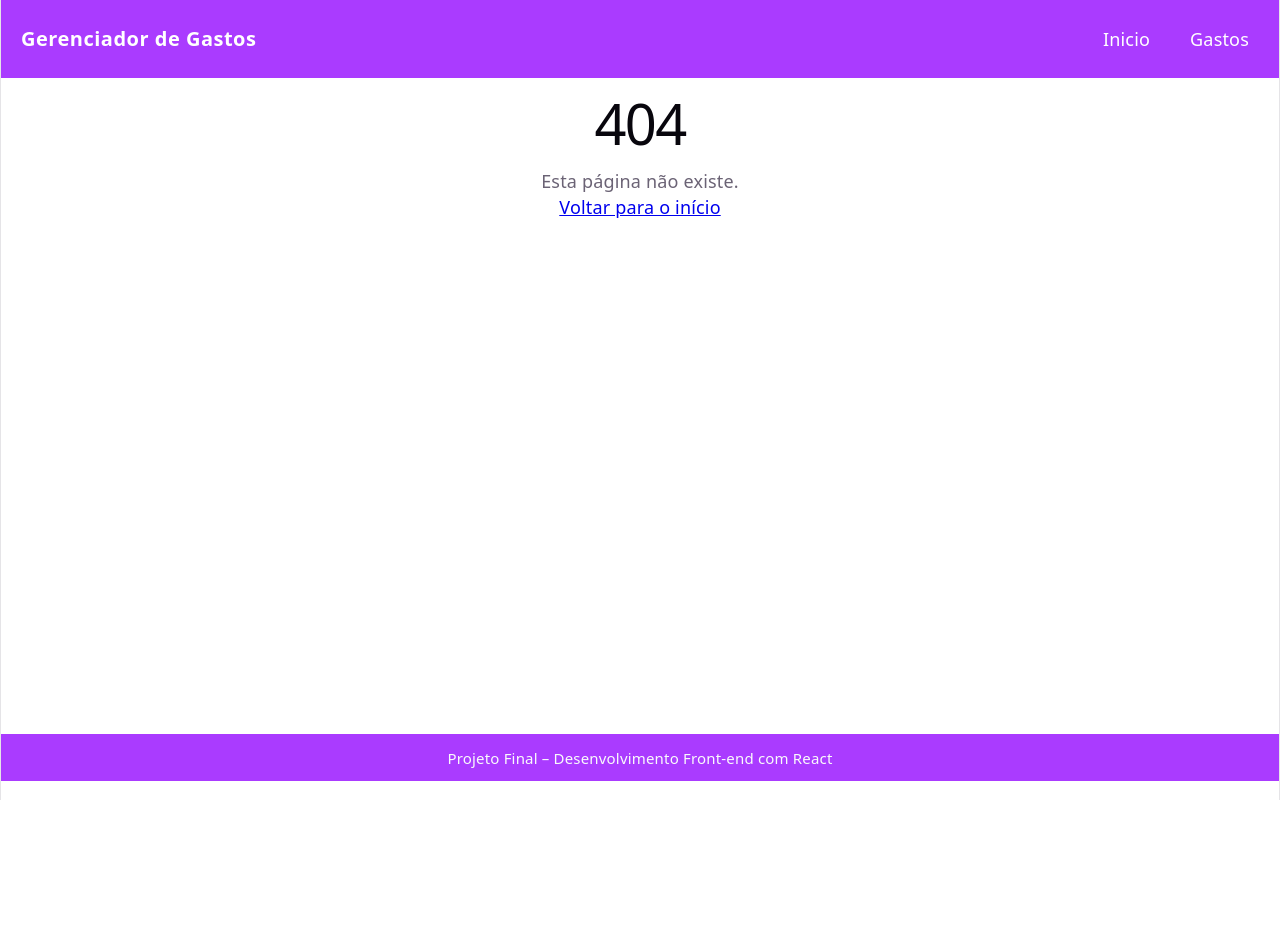
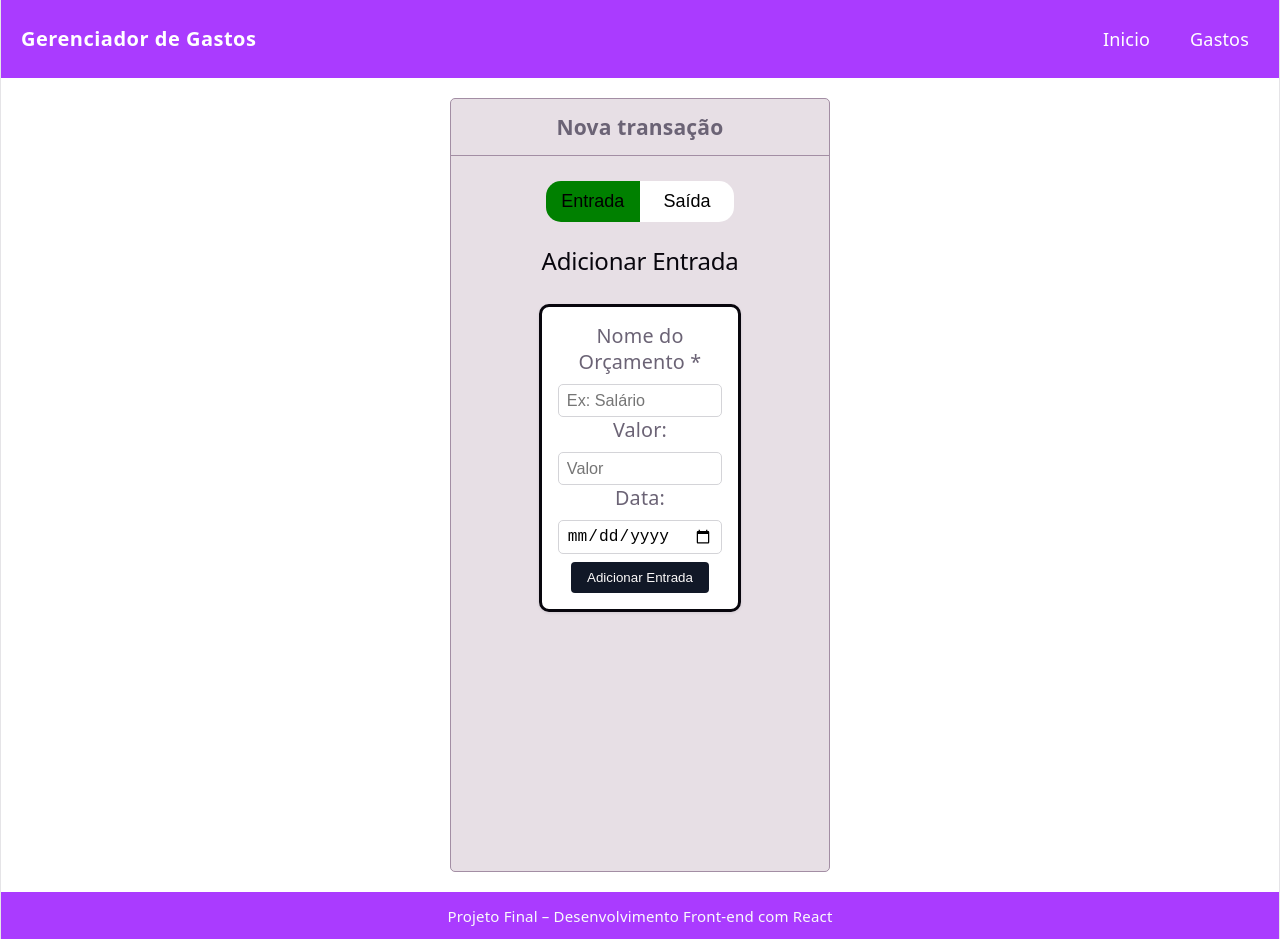
Before and after one commit to AlefeAlvesC/Projeto-Final-Modulo4-IteamFullStack, a React (Vite) app in the folder controle-gastos-pessoais-app/: page /adicionar in a window 1280 px wide. Before the commit this address had no page. Before the commit the page ends 800 px from the top, so only its background shows below. Built offline with nearby package versions, Linux system fonts and the light colour scheme.

Commit message:
Atualizando pages, para ter uma única página de formulário:

```diff
--- a/controle-gastos-pessoais-app/src/App.jsx
+++ b/controle-gastos-pessoais-app/src/App.jsx
@@ -7,7 +7,6 @@ import PaginaGastos from './pages/PaginaGastos'
 import PaginaDetalhes from './pages/PaginaDetalhes'
 import PaginaFormulario from './pages/PaginaFormulario'
 import PaginaNaoEncontrada from './pages/PaginaNaoEncontrada'
-import PaginaEntrada from './pages/PaginaEntrada';
 function App() {
 
   return (
@@ -17,8 +16,7 @@ function App() {
         <Route path='/' element={<PaginaInicio/>}/>
         <Route path='/lista-gasto' element={<PaginaGastos/>}/>
         <Route path='/gastos/:id' element={<PaginaDetalhes/>}/>
-        <Route path='/adicionar-gasto' element={<PaginaFormulario/>}/>
-        <Route path='/adicionar-entrada' element={<PaginaEntrada/>}/>
+        <Route path='/adicionar' element={<PaginaFormulario/>}/>
         <Route path='*' element={<PaginaNaoEncontrada/>}/>
       </Routes>
       <Footer/>
--- a/controle-gastos-pessoais-app/src/components/CardSugests.jsx
+++ b/controle-gastos-pessoais-app/src/components/CardSugests.jsx
@@ -5,7 +5,7 @@ const CardSugests = ({ name, children }) => {
     const categoriaParaPassar = name === "Criar com categoria personalizada" ? "" : name;
 
     return (
-        <Link to="/adicionar-gasto" state={{ categoria: categoriaParaPassar }} className="div-nome-card" style={{ textDecoration: 'none', color: 'black' }}>
+        <Link to="/adicionar" state={{ categoria: categoriaParaPassar }} className="div-nome-card" style={{ textDecoration: 'none', color: 'black' }}>
             {children} {name}
         </Link>
     )
--- a/controle-gastos-pessoais-app/src/pages/PaginaEntrada.jsx
+++ b/controle-gastos-pessoais-app/src/components/FormNovaEntrada.jsx
@@ -2,7 +2,7 @@ import { useState } from "react";
 import { useNavigate } from "react-router-dom";
 import { useGastos } from "../contexts/GastosContext";
 
-function AdicionarEntrada() {
+function FormNovaEntrada() {
 
   const { adicionarGasto } = useGastos();
   const navigate = useNavigate();
@@ -78,4 +78,4 @@ function AdicionarEntrada() {
   );
 }
 
-export default AdicionarEntrada;
+export default FormNovaEntrada;
--- a/controle-gastos-pessoais-app/src/index.css
+++ b/controle-gastos-pessoais-app/src/index.css
@@ -263,3 +263,46 @@ footer {
 .bloco-inicio-txt {
   margin: 1rem 0;
 }
+
+.nova-transa {
+  display: flex;
+  flex-direction: column;
+  align-items: center;
+  gap: 25px;
+  border: 1px solid rgb(163, 142, 164);
+  border-radius: 5px;
+  background-color: rgb(231, 223, 229);
+}
+
+.transa-title {
+  width: 100%;
+  display: block;
+  border-bottom: 1px solid rgb(163, 142, 164);
+  padding: 15px;
+}
+
+.type-form {
+  display: grid;
+  grid-template-columns: 1fr 1fr;
+  min-width: 50%;
+  border-radius: 15px;
+  overflow: hidden;
+}
+
+.type-form button {
+  padding: 10px;
+  font-size: 1rem;
+  border: none;
+  cursor: pointer;
+  background-color: white;
+  color: black;
+  transition: 0.5s;
+}
+
+.type-form .button-entrada:hover {
+  background-color: rgb(157, 202, 157);
+}
+
+.type-form .button-saida:hover{
+  background-color: rgb(201, 128, 128);
+}
--- a/controle-gastos-pessoais-app/src/pages/PaginaFormulario.jsx
+++ b/controle-gastos-pessoais-app/src/pages/PaginaFormulario.jsx
@@ -1,9 +1,59 @@
+import { useState } from 'react';
 import FormNovoGasto from '../components/FormNovoGasto';
+import FormNovaEntrada from '../components/FormNovaEntrada';
 
 const PaginaFormulario = () => {
+    const [tipoForm, setTipoForm] = useState(true);
+
+    const chamaFormEntrada = () => {
+        setTipoForm(true);
+    }
+
+    const chamaFormSaida = () => {
+        setTipoForm(false);
+    }
+
+
+
     return(
         <main>
-            <FormNovoGasto></FormNovoGasto>
+            <section>
+                <div className='nova-transa'>
+                    <div className='transa-title'>
+                        <h3>Nova transação</h3>
+                    </div>
+
+                    <div className='type-form'>
+                        <button
+                            className='button-entrada'
+                            onClick={chamaFormEntrada}
+                            style={tipoForm ? {backgroundColor : "green"} : {backgroundColor : "white"} }
+                        >
+                            Entrada
+                        </button>
+
+                        <button
+                        className='button-saida'
+                        onClick={chamaFormSaida}
+                        style={!tipoForm ? {backgroundColor : "red"} : {backgroundColor : "white"}  }
+                        >
+                            Saída
+                        </button>
+                    </div>
+
+                    {
+                        tipoForm?
+                        <FormNovaEntrada/>
+                        :
+                        <FormNovoGasto></FormNovoGasto>
+                    }
+
+                </div>
+
+            </section>
+
+
+
         </main>
     );
 }
--- a/controle-gastos-pessoais-app/src/pages/PaginaInicio.jsx
+++ b/controle-gastos-pessoais-app/src/pages/PaginaInicio.jsx
@@ -43,7 +43,7 @@ function PaginaInicio() {
 
         </Link>
 
-        <Link to="/adicionar-entrada" className='btn-primario' style={{ fontSize: '1.1rem', padding: '0.8rem 1.5rem' }} >
+        <Link to="/adicionar" className='btn-primario' style={{ fontSize: '1.1rem', padding: '0.8rem 1.5rem' }} >
           Adicionar Entrada
         </Link>
       </div>
```
